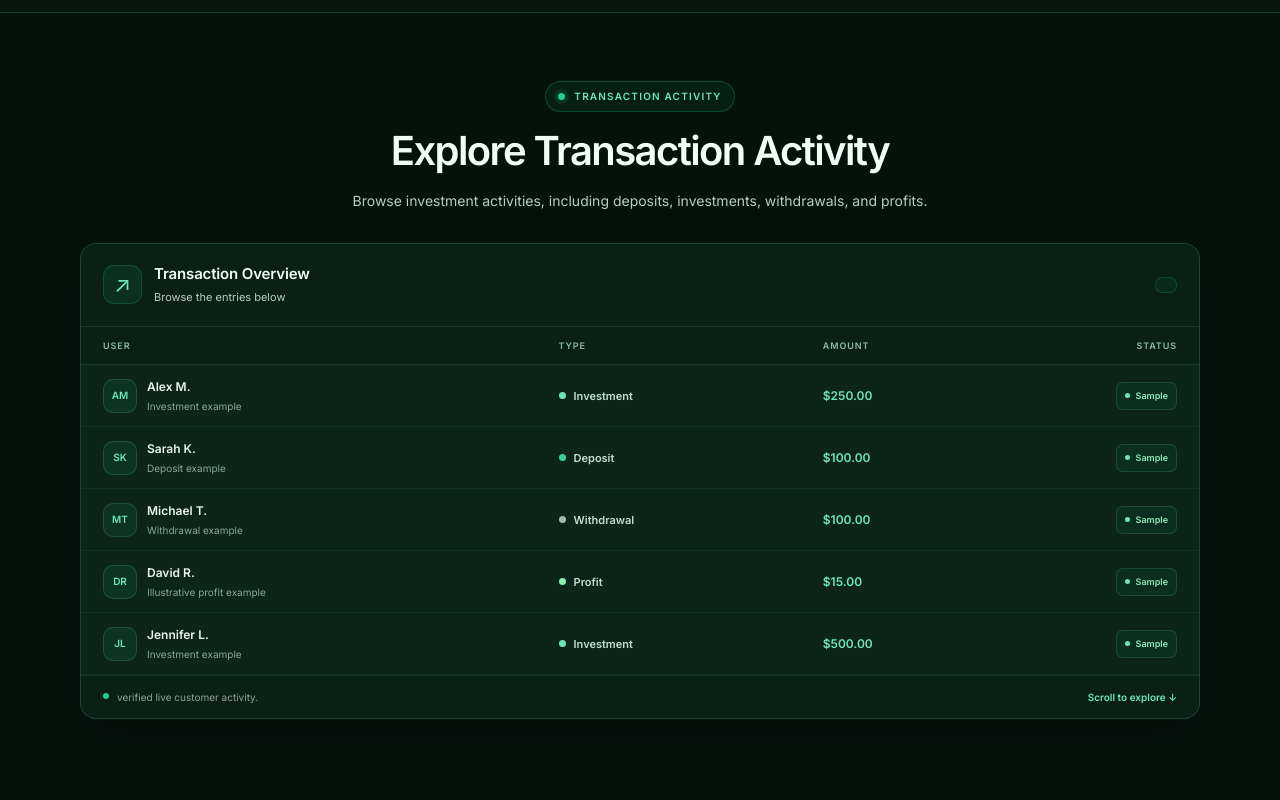
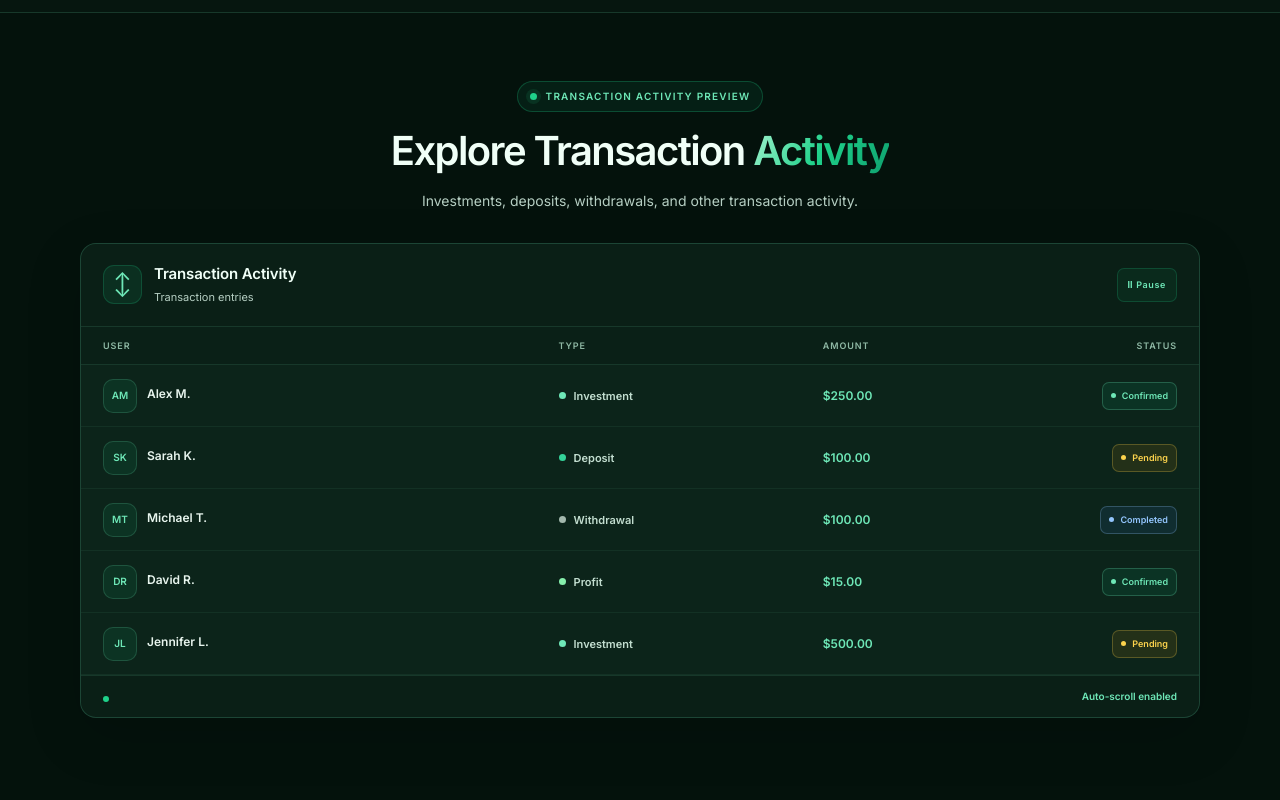
Before and after one commit to fvckaround/smartassets, a Next.js app: page / in a window 1280 px wide. Shown: the part 900-1700 px from the top of the page. Built offline with nearby package versions, Linux system fonts and the light colour scheme; no server answers; the database is empty.

Commit message:
transaction activities

```diff
--- a/app/globals.css
+++ b/app/globals.css
@@ -9,19 +9,31 @@
   --color-gold-soft: #6ee7b7;
   --color-mist: #b6cfc3;
 
-  --font-display: "Inter", system-ui, -apple-system, "Segoe UI", sans-serif;
-  --font-sans: "Inter", system-ui, -apple-system, "Segoe UI", sans-serif;
+  --font-display: "Inter", system-ui, -apple-system, "Segoe UI",
+    sans-serif;
+  --font-sans: "Inter", system-ui, -apple-system, "Segoe UI",
+    sans-serif;
 }
+
+/* =========================================================
+   GLOBAL STYLES
+   ========================================================= */
 
 html {
   scroll-behavior: smooth;
 }
 
 body {
+  margin: 0;
   background: var(--color-ink);
   color: #e8f5ee;
   font-family: var(--font-sans);
   -webkit-font-smoothing: antialiased;
+  text-rendering: optimizeLegibility;
+}
+
+* {
+  box-sizing: border-box;
 }
 
 h1,
@@ -30,6 +42,10 @@ h3 {
   letter-spacing: -0.02em;
 }
 
+/* =========================================================
+   GRADIENT TEXT
+   ========================================================= */
+
 .gold-text {
   background: linear-gradient(
     120deg,
@@ -37,10 +53,15 @@ h3 {
     #1fd18a 50%,
     #0e9f6e 100%
   );
+
   -webkit-background-clip: text;
   background-clip: text;
   color: transparent;
 }
+
+/* =========================================================
+   CARDS
+   ========================================================= */
 
 .card {
   background: linear-gradient(
@@ -48,9 +69,14 @@ h3 {
     rgba(12, 36, 26, 0.95),
     rgba(7, 26, 18, 0.95)
   );
+
   border: 1px solid var(--color-line);
   border-radius: 16px;
 }
+
+/* =========================================================
+   INPUTS
+   ========================================================= */
 
 .input {
   width: 100%;
@@ -60,12 +86,20 @@ h3 {
   padding: 12px 14px;
   color: #fff;
   outline: none;
-  transition: border-color 0.15s;
+  transition: border-color 0.15s ease;
 }
 
 .input:focus {
   border-color: var(--color-gold);
 }
+
+.input::placeholder {
+  color: #789888;
+}
+
+/* =========================================================
+   PRIMARY BUTTON
+   ========================================================= */
 
 .btn-gold {
   background: linear-gradient(
@@ -74,15 +108,25 @@ h3 {
     #1fd18a 55%,
     #14b574
   );
+
   color: #04120c;
   font-weight: 600;
+  border: 0;
   border-radius: 10px;
   padding: 12px 20px;
-  transition: filter 0.15s, transform 0.15s;
+  cursor: pointer;
+
+  transition:
+    filter 0.15s ease,
+    transform 0.15s ease;
 }
 
 .btn-gold:hover {
   filter: brightness(1.08);
+}
+
+.btn-gold:active {
+  transform: scale(0.98);
 }
 
 .btn-gold:disabled {
@@ -90,12 +134,21 @@ h3 {
   cursor: not-allowed;
 }
 
+/* =========================================================
+   SECONDARY BUTTON
+   ========================================================= */
+
 .btn-ghost {
   border: 1px solid var(--color-line);
   border-radius: 10px;
   padding: 10px 16px;
   color: #e8f5ee;
-  transition: border-color 0.15s, background 0.15s;
+  background: transparent;
+  cursor: pointer;
+
+  transition:
+    border-color 0.15s ease,
+    background 0.15s ease;
 }
 
 .btn-ghost:hover {
@@ -103,15 +156,22 @@ h3 {
   background: rgba(31, 209, 138, 0.08);
 }
 
+/* =========================================================
+   BACKGROUND GRID
+   ========================================================= */
+
 .bg-grid {
   background-image: radial-gradient(
     rgba(31, 209, 138, 0.1) 1px,
     transparent 1px
   );
+
   background-size: 28px 28px;
 }
 
-/* White band used to alternate with the dark green sections */
+/* =========================================================
+   LIGHT SECTIONS
+   ========================================================= */
 
 .band-light {
   background: #f4faf7;
@@ -119,11 +179,13 @@ h3 {
 }
 
 .band-light .card {
-  background: #ffffff;
+  background: #fff;
   border: 1px solid #d5e8de;
 }
 
-/* Mobile and tablet friendly tables */
+/* =========================================================
+   RESPONSIVE TABLES
+   ========================================================= */
 
 @media (max-width: 1279px) {
   table.stack,
@@ -191,8 +253,7 @@ h3 {
 }
 
 /* =========================================================
-   SMART ASSETS GLOBAL TRADE
-   COMPACT TRANSACTION ACTIVITY
+   TRANSACTION ACTIVITY SECTION
    ========================================================= */
 
 .transaction-section {
@@ -209,6 +270,10 @@ h3 {
   margin: 0 auto;
 }
 
+/* =========================================================
+   SECTION HEADING
+   ========================================================= */
+
 .transaction-heading-area {
   max-width: 700px;
   margin: 0 auto 30px;
@@ -220,12 +285,16 @@ h3 {
   align-items: center;
   justify-content: center;
   gap: 9px;
+
   margin-bottom: 15px;
   padding: 7px 12px;
+
   border: 1px solid rgba(31, 209, 138, 0.25);
   border-radius: 999px;
+
   background: rgba(31, 209, 138, 0.07);
   color: var(--color-gold-soft);
+
   font-size: 10px;
   font-weight: 750;
   letter-spacing: 0.12em;
@@ -235,14 +304,17 @@ h3 {
   width: 7px;
   height: 7px;
   flex: 0 0 7px;
+
   border-radius: 50%;
   background: var(--color-gold);
+
   box-shadow: 0 0 0 4px rgba(31, 209, 138, 0.1);
 }
 
 .transaction-heading-area h2 {
   margin: 0;
   color: #f0fff7;
+
   font-size: clamp(27px, 3.5vw, 40px);
   font-weight: 800;
   line-height: 1.2;
@@ -252,25 +324,39 @@ h3 {
 .transaction-intro {
   max-width: 590px;
   margin: 13px auto 0;
+
   color: var(--color-mist);
   font-size: 14px;
   line-height: 1.8;
 }
 
+/* =========================================================
+   TRANSACTION PANEL
+   ========================================================= */
+
 .transaction-panel {
   overflow: hidden;
+
   border: 1px solid rgba(110, 231, 183, 0.17);
   border-radius: 16px;
+
   background: var(--color-panel);
+
   box-shadow: 0 18px 55px rgba(0, 0, 0, 0.15);
 }
+
+/* =========================================================
+   PANEL HEADER
+   ========================================================= */
 
 .transaction-panel-header {
   display: flex;
   align-items: center;
   justify-content: space-between;
   gap: 16px;
+
   padding: 19px 22px;
+
   border-bottom: 1px solid var(--color-line);
   background: rgba(4, 18, 12, 0.28);
 }
@@ -286,11 +372,14 @@ h3 {
   display: flex;
   align-items: center;
   justify-content: center;
+
   width: 39px;
   height: 39px;
   flex: 0 0 39px;
+
   border: 1px solid rgba(31, 209, 138, 0.2);
   border-radius: 11px;
+
   background: rgba(31, 209, 138, 0.09);
   color: var(--color-gold-soft);
   font-size: 22px;
@@ -311,28 +400,64 @@ h3 {
   line-height: 1.6;
 }
 
+/* =========================================================
+   PAUSE / RESUME BUTTON
+   ========================================================= */
+
 .transaction-count {
   flex-shrink: 0;
+
   padding: 7px 10px;
+
   border: 1px solid rgba(31, 209, 138, 0.2);
   border-radius: 7px;
+
   background: rgba(31, 209, 138, 0.06);
   color: var(--color-gold-soft);
+
   font-size: 9px;
   font-weight: 750;
   letter-spacing: 0.07em;
 }
 
+.transaction-pause-button {
+  min-height: 34px;
+  cursor: pointer;
+  font-family: inherit;
+
+  transition:
+    background 0.18s ease,
+    border-color 0.18s ease;
+}
+
+.transaction-pause-button:hover {
+  border-color: rgba(110, 231, 183, 0.5);
+  background: rgba(31, 209, 138, 0.15);
+}
+
+.transaction-pause-button:focus-visible {
+  outline: 2px solid var(--color-gold);
+  outline-offset: 3px;
+}
+
+/* =========================================================
+   TABLE HEADINGS
+   ========================================================= */
+
 .transaction-table-heading {
   display: grid;
+
   grid-template-columns:
     minmax(0, 1.5fr)
     minmax(105px, 0.85fr)
     minmax(105px, 0.85fr)
     90px;
+
   align-items: center;
   gap: 14px;
+
   padding: 12px 22px;
+
   border-bottom: 1px solid var(--color-line);
   background: rgba(4, 18, 12, 0.2);
 }
@@ -348,16 +473,22 @@ h3 {
   text-align: right;
 }
 
-/* Fixed-height list with internal scrolling */
+/* =========================================================
+   AUTOMATIC INTERNAL SCROLLING
+   ========================================================= */
 
 .transaction-scroll-window {
   height: 310px;
+
   overflow-x: hidden;
   overflow-y: auto;
+
   overscroll-behavior: contain;
+
   scrollbar-width: thin;
   scrollbar-color: #237b55 #0a2117;
-  scroll-behavior: smooth;
+
+  scroll-behavior: auto;
 }
 
 .transaction-scroll-window::-webkit-scrollbar {
@@ -387,19 +518,28 @@ h3 {
   width: 100%;
 }
 
+/* =========================================================
+   TRANSACTION ROWS
+   ========================================================= */
+
 .transaction-row {
   display: grid;
+
   grid-template-columns:
     minmax(0, 1.5fr)
     minmax(105px, 0.85fr)
     minmax(105px, 0.85fr)
     90px;
+
   align-items: center;
   gap: 14px;
+
   min-height: 62px;
   padding: 10px 22px;
+
   border-bottom: 1px solid rgba(23, 56, 42, 0.7);
   background: transparent;
+
   transition: background 0.18s ease;
 }
 
@@ -410,6 +550,10 @@ h3 {
 .transaction-row:hover {
   background: rgba(31, 209, 138, 0.045);
 }
+
+/* =========================================================
+   USER DETAILS
+   ========================================================= */
 
 .transaction-user {
   display: flex;
@@ -422,13 +566,17 @@ h3 {
   display: flex;
   align-items: center;
   justify-content: center;
+
   width: 34px;
   height: 34px;
   flex: 0 0 34px;
+
   border: 1px solid rgba(110, 231, 183, 0.18);
   border-radius: 10px;
+
   background: rgba(31, 209, 138, 0.09);
   color: var(--color-gold-soft);
+
   font-size: 10px;
   font-weight: 800;
 }
@@ -436,8 +584,8 @@ h3 {
 .transaction-user-details {
   display: flex;
   flex-direction: column;
+  gap: 3px;
   min-width: 0;
-  gap: 3px;
 }
 
 .transaction-name {
@@ -459,11 +607,16 @@ h3 {
   white-space: nowrap;
 }
 
+/* =========================================================
+   TRANSACTION TYPES
+   ========================================================= */
+
 .transaction-type {
   display: inline-flex;
   align-items: center;
   gap: 8px;
   min-width: 0;
+
   color: #c2ddcf;
   font-size: 11px;
   font-weight: 550;
@@ -493,6 +646,10 @@ h3 {
   background: #86efac;
 }
 
+/* =========================================================
+   TRANSACTION AMOUNTS
+   ========================================================= */
+
 .transaction-amount {
   color: var(--color-gold-soft);
   font-size: 12px;
@@ -500,19 +657,29 @@ h3 {
   white-space: nowrap;
 }
 
+/* =========================================================
+   TRANSACTION STATUS BASE STYLE
+   ========================================================= */
+
 .transaction-status {
   display: inline-flex;
   align-items: center;
   justify-content: center;
   gap: 6px;
+
   justify-self: end;
+
   padding: 6px 8px;
+
   border: 1px solid rgba(110, 231, 183, 0.16);
   border-radius: 7px;
+
   background: rgba(31, 209, 138, 0.06);
   color: #8de8bc;
+
   font-size: 9px;
   font-weight: 700;
+  white-space: nowrap;
 }
 
 .transaction-status-dot {
@@ -520,15 +687,51 @@ h3 {
   height: 5px;
   flex: 0 0 5px;
   border-radius: 50%;
-  background: #6ee7b7;
+  background: currentColor;
 }
+
+/* =========================================================
+   CONFIRMED STATUS
+   ========================================================= */
+
+.transaction-status-confirmed {
+  color: #6ee7b7;
+  background: rgba(16, 185, 129, 0.1);
+  border-color: rgba(110, 231, 183, 0.25);
+}
+
+/* =========================================================
+   PENDING STATUS
+   ========================================================= */
+
+.transaction-status-pending {
+  color: #fcd34d;
+  background: rgba(245, 158, 11, 0.1);
+  border-color: rgba(252, 211, 77, 0.25);
+}
+
+/* =========================================================
+   COMPLETED STATUS
+   ========================================================= */
+
+.transaction-status-completed {
+  color: #93c5fd;
+  background: rgba(59, 130, 246, 0.1);
+  border-color: rgba(147, 197, 253, 0.25);
+}
+
+/* =========================================================
+   PANEL FOOTER
+   ========================================================= */
 
 .transaction-panel-footer {
   display: flex;
   align-items: center;
   justify-content: space-between;
   gap: 12px;
+
   padding: 13px 22px;
+
   border-top: 1px solid var(--color-line);
   background: rgba(4, 18, 12, 0.25);
 }
@@ -537,6 +740,7 @@ h3 {
   display: flex;
   align-items: flex-start;
   gap: 8px;
+
   color: #88a999;
   font-size: 10px;
   line-height: 1.6;
@@ -546,7 +750,9 @@ h3 {
   width: 6px;
   height: 6px;
   flex: 0 0 6px;
+
   margin-top: 4px;
+
   border-radius: 50%;
   background: var(--color-gold);
 }
@@ -558,7 +764,9 @@ h3 {
   font-weight: 650;
 }
 
-/* Tablet */
+/* =========================================================
+   TABLET RESPONSIVENESS
+   ========================================================= */
 
 @media (max-width: 760px) {
   .transaction-section {
@@ -579,6 +787,7 @@ h3 {
       minmax(80px, 0.8fr)
       minmax(90px, 0.8fr)
       70px;
+
     gap: 9px;
     padding: 12px 14px;
   }
@@ -589,6 +798,7 @@ h3 {
       minmax(80px, 0.8fr)
       minmax(90px, 0.8fr)
       70px;
+
     gap: 9px;
     padding: 10px 14px;
   }
@@ -623,7 +833,9 @@ h3 {
   }
 }
 
-/* Small phones */
+/* =========================================================
+   SMALL PHONE RESPONSIVENESS
+   ========================================================= */
 
 @media (max-width: 480px) {
   .transaction-section {
@@ -647,6 +859,10 @@ h3 {
     gap: 10px;
   }
 
+  .transaction-panel-title-group {
+    gap: 8px;
+  }
+
   .transaction-panel-icon {
     width: 33px;
     height: 33px;
@@ -667,11 +883,17 @@ h3 {
     font-size: 8px;
   }
 
+  .transaction-pause-button {
+    min-height: 32px;
+    white-space: nowrap;
+  }
+
   .transaction-table-heading {
     grid-template-columns:
       minmax(0, 1.2fr)
       minmax(65px, 0.75fr)
       minmax(76px, 0.8fr);
+
     gap: 7px;
     padding: 11px 10px;
   }
@@ -690,6 +912,7 @@ h3 {
       minmax(0, 1.2fr)
       minmax(65px, 0.75fr)
       minmax(76px, 0.8fr);
+
     gap: 7px;
     min-height: 62px;
     padding: 9px 10px;
@@ -733,6 +956,7 @@ h3 {
   .transaction-status {
     grid-column: 2 / 4;
     justify-self: start;
+
     margin-top: -4px;
     padding: 4px 6px;
   }
@@ -752,7 +976,9 @@ h3 {
   }
 }
 
-/* Respect reduced-motion preferences */
+/* =========================================================
+   REDUCED MOTION ACCESSIBILITY
+   ========================================================= */
 
 @media (prefers-reduced-motion: reduce) {
   html {
@@ -763,7 +989,8 @@ h3 {
     scroll-behavior: auto;
   }
 
-  .transaction-row {
+  .transaction-row,
+  .transaction-pause-button {
     transition: none;
   }
 }
--- a/components/landing/Footer.js
+++ b/components/landing/Footer.js
@@ -59,10 +59,7 @@ export default function Footer() {
           </div>
         </div>
 
-        <p className="mt-10 border-t border-line pt-6 text-xs leading-relaxed text-mist">
-          Risk warning: digital assets are volatile and you can lose some or all of the money you invest. Target
-          returns are not guaranteed. This site does not provide financial, legal or tax advice.
-        </p>
+
         <p className="mt-3 text-xs text-mist">
           © {new Date().getFullYear()} Smart Assets Global Trade. All rights reserved.
         </p>
--- a/components/landing/LiveTransactions.js
+++ b/components/landing/LiveTransactions.js
@@ -1,3 +1,7 @@
+"use client";
+
+import { useEffect, useRef, useState } from "react";
+
 const users = [
   "Alex M.",
   "Sarah K.",
@@ -24,25 +28,27 @@ const users = [
 const transactionTypes = [
   {
     type: "Investment",
-    description: "Investment example",
+    description: "",
     amounts: [250, 500, 750, 1200, 2500, 5000, 350, 1800],
   },
   {
     type: "Deposit",
-    description: "Deposit example",
+    description: "",
     amounts: [100, 250, 500, 750, 1000, 1500, 2000, 350],
   },
   {
     type: "Withdrawal",
-    description: "Withdrawal example",
+    description: "",
     amounts: [100, 200, 350, 500, 850, 1200, 1500, 400],
   },
   {
     type: "Profit",
-    description: "Illustrative profit example",
+    description: "",
     amounts: [15, 35, 50, 75, 100, 150, 200, 45],
   },
 ];
+
+const statuses = ["Confirmed", "Pending", "Completed"];
 
 const transactions = Array.from({ length: 100 }, (_, index) => {
   const transaction = transactionTypes[index % transactionTypes.length];
@@ -57,6 +63,7 @@ const transactions = Array.from({ length: 100 }, (_, index) => {
         Math.floor(index / transactionTypes.length) %
           transaction.amounts.length
       ],
+    status: statuses[index % statuses.length],
   };
 });
 
@@ -68,20 +75,25 @@ function formatAmount(amount) {
   }).format(amount);
 }
 
-function TransactionRow({ transaction }) {
-  const initials = transaction.user
+function getInitials(name) {
+  return name
     .split(" ")
     .filter(Boolean)
-    .map((part) => part[0])
+    .map((part) => part.replace(".", "").charAt(0))
     .join("")
-    .replace(".", "")
-    .slice(0, 2);
+    .slice(0, 2)
+    .toUpperCase();
+}
+
+function TransactionRow({ transaction }) {
+  const typeClass = transaction.type.toLowerCase();
+  const statusClass = transaction.status.toLowerCase();
 
   return (
     <article className="transaction-row">
       <div className="transaction-user">
         <div className="transaction-avatar" aria-hidden="true">
-          {initials}
+          {getInitials(transaction.user)}
         </div>
 
         <div className="transaction-user-details">
@@ -97,26 +109,91 @@ function TransactionRow({ transaction }) {
 
       <div className="transaction-type">
         <span
-          className={`transaction-type-dot transaction-dot-${transaction.type.toLowerCase()}`}
+          className={`transaction-type-dot transaction-dot-${typeClass}`}
           aria-hidden="true"
         />
 
-        <span>{transaction.type}</span>
+        {transaction.type}
       </div>
 
       <div className="transaction-amount">
         {formatAmount(transaction.amount)}
       </div>
 
-      <div className="transaction-status">
-        <span className="transaction-status-dot" />
-        Sample
+      <div
+        className={`transaction-status transaction-status-${statusClass}`}
+      >
+        <span className="transaction-status-dot" aria-hidden="true" />
+        {transaction.status}
       </div>
     </article>
   );
 }
 
 export default function LiveTransactions() {
+  const scrollRef = useRef(null);
+  const [paused, setPaused] = useState(false);
+
+  useEffect(() => {
+    const container = scrollRef.current;
+
+    if (!container) return;
+
+    const reducedMotion = window.matchMedia(
+      "(prefers-reduced-motion: reduce)"
+    );
+
+    if (reducedMotion.matches) return;
+
+    let animationFrame;
+    let previousTime = 0;
+
+    // Automatic scrolling speed in pixels per second.
+    const scrollSpeed = 22;
+
+    const animate = (time) => {
+      if (!container) return;
+
+      if (previousTime === 0) {
+        previousTime = time;
+      }
+
+      const elapsed = Math.min(
+        (time - previousTime) / 1000,
+        0.05
+      );
+
+      previousTime = time;
+
+      if (!paused) {
+        const halfwayPoint = container.scrollHeight / 2;
+
+        container.scrollTop += scrollSpeed * elapsed;
+
+        // Loop through the duplicated list seamlessly.
+        if (
+          halfwayPoint > 0 &&
+          container.scrollTop >= halfwayPoint
+        ) {
+          container.scrollTop -= halfwayPoint;
+        }
+      }
+
+      animationFrame = requestAnimationFrame(animate);
+    };
+
+    animationFrame = requestAnimationFrame(animate);
+
+    return () => {
+      cancelAnimationFrame(animationFrame);
+    };
+  }, [paused]);
+
+  const scrollingTransactions = [
+    ...transactions,
+    ...transactions,
+  ];
+
   return (
     <section
       id="transaction-activity"
@@ -126,39 +203,54 @@ export default function LiveTransactions() {
       <div className="transaction-container">
         <div className="transaction-heading-area">
           <div className="transaction-eyebrow">
-            <span className="transaction-live-dot" />
-            TRANSACTION ACTIVITY
+            <span
+              className="transaction-live-dot"
+              aria-hidden="true"
+            />
+
+            TRANSACTION ACTIVITY PREVIEW
           </div>
 
           <h2 id="transaction-heading">
-            Explore Transaction Activity
+            Explore Transaction{" "}
+            <span className="gold-text">Activity</span>
           </h2>
 
           <p className="transaction-intro">
-            Browse investment activities,
-            including deposits, investments, withdrawals, and profits.
+            Investments, deposits,
+            withdrawals, and other transaction activity.
           </p>
         </div>
 
         <div className="transaction-panel">
           <div className="transaction-panel-header">
             <div className="transaction-panel-title-group">
-              <div className="transaction-panel-icon" aria-hidden="true">
-                ↗
+              <div
+                className="transaction-panel-icon"
+                aria-hidden="true"
+              >
+                ↕
               </div>
 
               <div>
-                <h3>Transaction Overview</h3>
-
-                <p>
-                  Browse the entries below
-                </p>
+                <h3>Transaction Activity</h3>
+                <p>Transaction entries</p>
               </div>
             </div>
 
-            <span className="transaction-count">
-
-            </span>
+            <button
+              type="button"
+              className="transaction-count transaction-pause-button"
+              onClick={() => setPaused((current) => !current)}
+              aria-pressed={paused}
+              aria-label={
+                paused
+                  ? "Resume automatic transaction scrolling"
+                  : "Pause automatic transaction scrolling"
+              }
+            >
+              {paused ? "▶ Resume" : "Ⅱ Pause"}
+            </button>
           </div>
 
           <div className="transaction-table-heading">
@@ -169,15 +261,22 @@ export default function LiveTransactions() {
           </div>
 
           <div
+            ref={scrollRef}
             className="transaction-scroll-window"
             role="region"
-            aria-label="Sample transaction activity. Scroll inside this panel to see more entries."
+            aria-label="Sample transaction entries"
             tabIndex={0}
+            onMouseEnter={() => setPaused(true)}
+            onMouseLeave={() => setPaused(false)}
+            onFocus={() => setPaused(true)}
+            onBlur={() => setPaused(false)}
+            onTouchStart={() => setPaused(true)}
+            onTouchEnd={() => setPaused(false)}
           >
             <div className="transaction-scroll-list">
-              {transactions.map((transaction) => (
+              {scrollingTransactions.map((transaction, index) => (
                 <TransactionRow
-                  key={transaction.id}
+                  key={`${transaction.id}-${index}`}
                   transaction={transaction}
                 />
               ))}
@@ -186,15 +285,16 @@ export default function LiveTransactions() {
 
           <div className="transaction-panel-footer">
             <div className="transaction-footer-message">
-              <span className="footer-indicator" />
+              <span
+                className="footer-indicator"
+                aria-hidden="true"
+              />
 
-              <span>
-                 verified live customer activity.
-              </span>
+
             </div>
 
             <span className="transaction-scroll-hint">
-              Scroll to explore ↓
+              {paused ? "Scrolling paused" : "Auto-scroll enabled"}
             </span>
           </div>
         </div>
```
